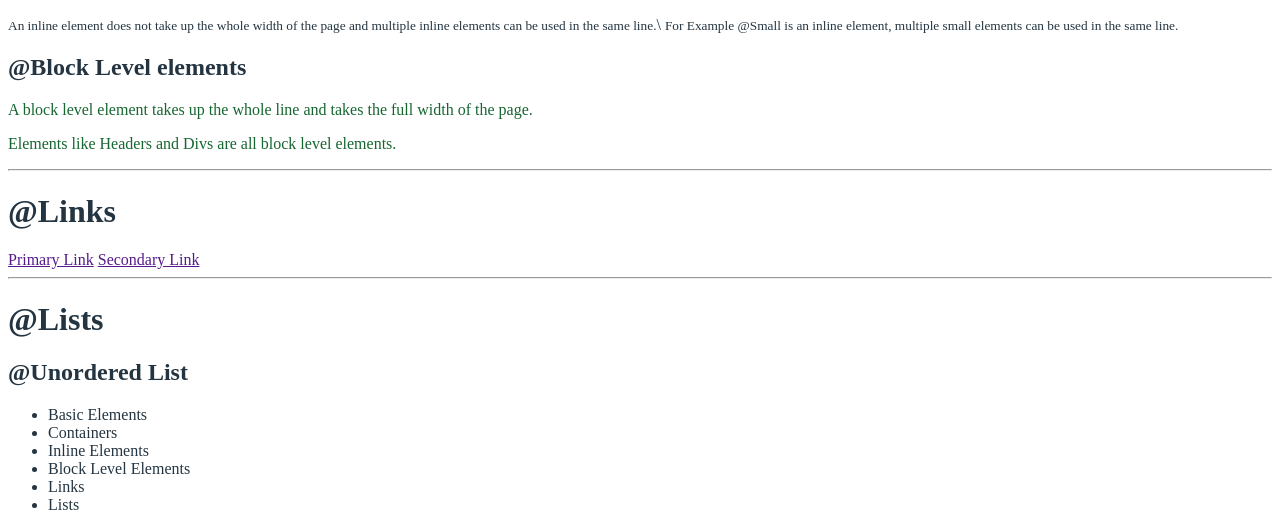
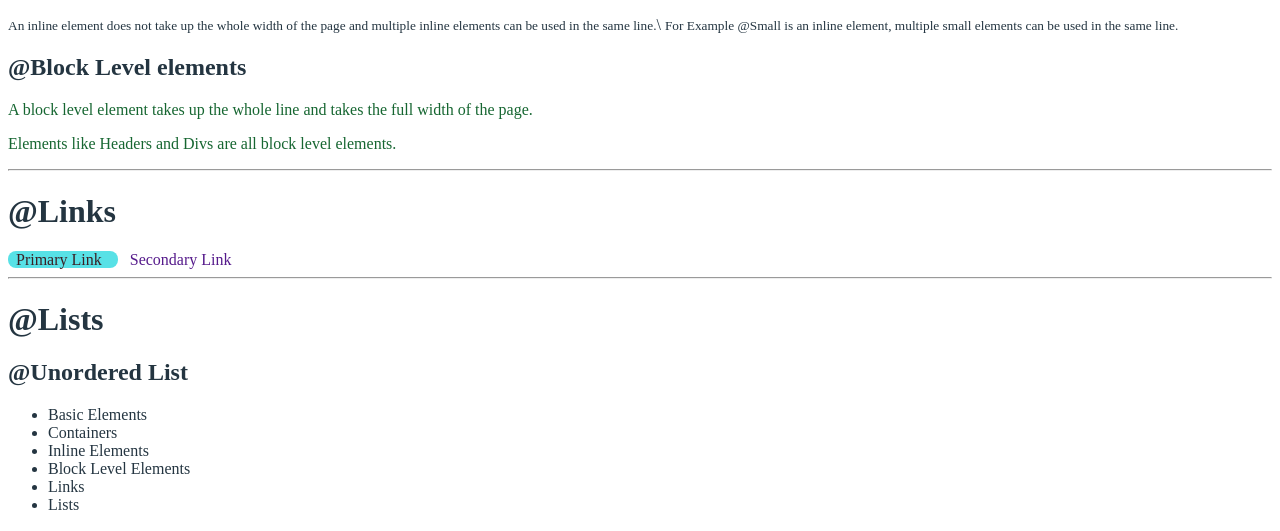
Before and after one commit to AbhishekDevJr/Lesson-3-HTML-CSS, a plain HTML site: page index.html in a window 1280 px wide. Shown: the part 564-1095 px from the top of the page. Drawn offline with Linux system fonts and the light colour scheme.

Commit message:
linkCSS-commit

```diff
--- a/index.html
+++ b/index.html
@@ -46,8 +46,8 @@
         <hr/>
 
         <h1>@Links</h1>
-        <a href = "">Primary Link</a>
-        <a href = "">Secondary Link</a>
+        <a class = "link link-primary"href = "">Primary Link</a>
+        <a class = "link link-secondary" href = "">Secondary Link</a>
 
         <hr/>
 
--- a/styles.css
+++ b/styles.css
@@ -1,3 +1,10 @@
+
+/**Declaring CSS Variables **/
+:root {
+    --primary-color : rgb(88, 225, 230);
+}
+
+
 body {
     color : rgb(36, 53, 65);
 }
@@ -23,3 +30,22 @@ body {
     max-width : 600px;
     margin : auto;
 }
+
+.link{
+    text-decoration : none;
+    padding-left : 0.5rem;
+    padding-right : 1rem;
+
+}
+
+.link-primary {
+    background-color : var(--primary-color);
+    border-radius : 0.5rem;
+    color :rgb(59, 32, 37);
+}
+
+.link-secomdary{
+    color : var(--primary-color);
+    border-radius : 0.5rem;
+    border : 1px solid var(--primary-color);
+}
```
